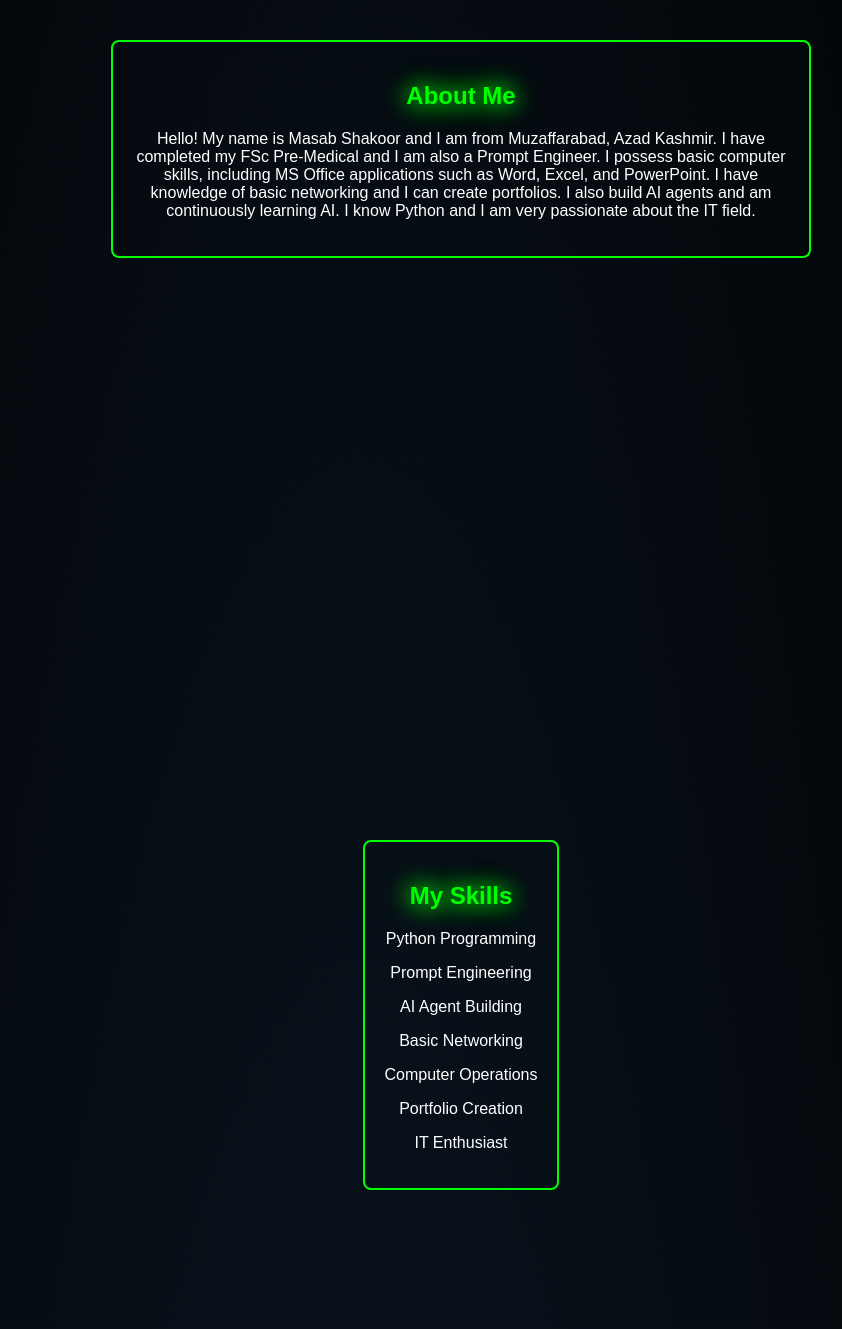
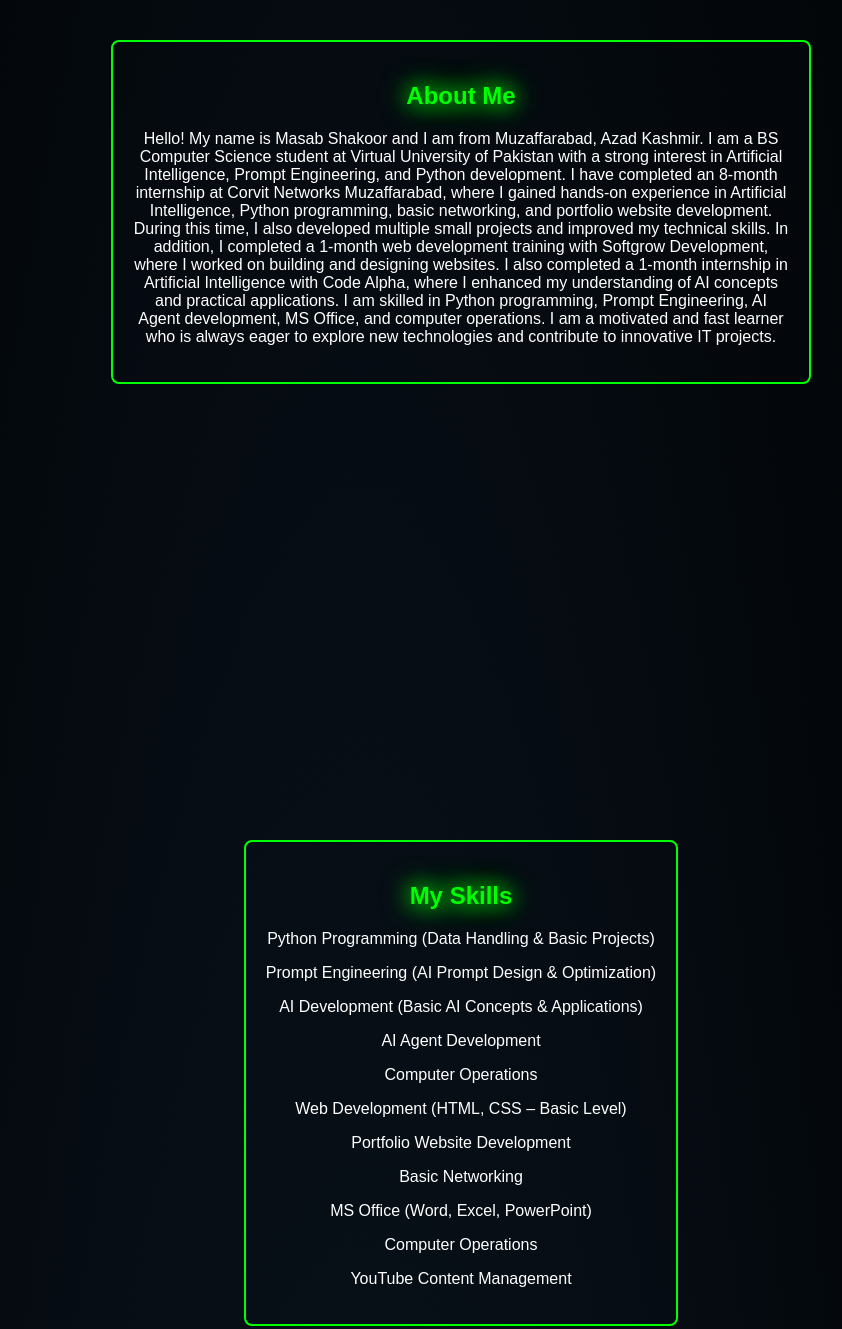
Before and after one commit to masabshakoor4-code/masab-shakoor-portfolio, a plain HTML site: page index.html in a window 1280 px wide. Shown: the part 840-2169 px from the top of the page, without its empty margins (279-1121 px from the left). Drawn offline with Linux system fonts and the light colour scheme.

Commit message:
Add files via upload

```diff
--- a/index.html
+++ b/index.html
@@ -236,7 +236,7 @@
   <a href="#profile" id="link-profile">Profile</a>
   <a href="#about" id="link-about">About Me</a>
   <a href="#skills" id="link-skills">Skills</a>
-  <a href="#certification" id="link-certification">Certification</a>
+  <a href="#certifications" id="link-certification">Certification</a>
   <a href="#contact" id="link-contact">Contact</a>
 </div>
 
@@ -248,7 +248,7 @@
   <div class="profile-name">Masab Shakoor</div>
   <div class="skills-box">
     <span style="color:white;">Hello! I am </span>
-    <span id="skill-text">FSc Gratuated</span>
+    <span id="skill-text">CS Studant</span>
   </div>
 </section>
 
@@ -256,30 +256,34 @@
   <div class="section-box">
     <h2>About Me</h2>
     <p>
-      Hello! My name is Masab Shakoor and I am from Muzaffarabad, Azad Kashmir.
-      I have completed my FSc Pre-Medical and I am also a Prompt Engineer.
-      I possess basic computer skills, including MS Office applications such as Word, Excel, and PowerPoint.
-      I have knowledge of basic networking and I can create portfolios.
-      I also build AI agents and am continuously learning AI.
-      I know Python and I am very passionate about the IT field.
-    </p>
+      Hello! My name is Masab Shakoor and I am from Muzaffarabad, Azad Kashmir.  I am a BS Computer Science student at Virtual University of Pakistan with a strong interest in Artificial Intelligence, Prompt Engineering, and Python development.
+
+I have completed an 8-month internship at Corvit Networks Muzaffarabad, where I gained hands-on experience in Artificial Intelligence, Python programming, basic networking, and portfolio website development. During this time, I also developed multiple small projects and improved my technical skills.
+
+In addition, I completed a 1-month web development training with Softgrow Development, where I worked on building and designing websites. I also completed a 1-month internship in Artificial Intelligence with Code Alpha, where I enhanced my understanding of AI concepts and practical applications.
+
+I am skilled in Python programming, Prompt Engineering, AI Agent development, MS Office, and computer operations. I am a motivated and fast learner who is always eager to explore new technologies and contribute to innovative IT projects.
   </div>
 </section>
 
 <section id="skills">
   <div class="section-box">
     <h2>My Skills</h2>
-    <p>Python Programming</p>
-    <p>Prompt Engineering</p>
-    <p>AI Agent Building</p>
+    <p>Python Programming (Data Handling & Basic Projects)</p>
+    <p>Prompt Engineering (AI Prompt Design & Optimization)</p>
+    <p>AI Development (Basic AI Concepts & Applications)</p>
+    <p>AI Agent Development</p>
+    <p>Computer Operations</p>
+    <p>Web Development (HTML, CSS – Basic Level)</p>
+    <p>Portfolio Website Development</p>
     <p>Basic Networking</p>
+    <p>MS Office (Word, Excel, PowerPoint)</p>
     <p>Computer Operations</p>
-    <p>Portfolio Creation</p>
-    <p>IT Enthusiast</p>
+    <p>YouTube Content Management</p>
   </div>
 </section>
 
-<section id="certification">
+<section id="certifications">
   <h2 id="cert-heading" style="margin-bottom:40px;">Certification</h2>
 
   <div class="cert-box">
@@ -292,6 +296,20 @@
     <h3>Basic Networking</h3>
   </div>
 
+  <div class="cert-box">
+  <img src="soft.jpeg" alt="Soft skills training" class="cert-img">
+  <h3>Soft skills training</h3>
+</div>
+
+<div class="cert-box">
+  <img src="python.jpeg" alt="introduction to python for defensive security" class="cert-img">
+  <h3>introduction to python for defensive security</h3>
+</div>
+
+<div class="cert-box">
+  <img src="ai.jpeg" alt="Certified Artificial Intelligence Security and Risk(CAISR)" class="cert-img">
+  <h3>Certified Artificial Intelligence Security and Risk(CAISR)</h3>
+</div>
   <div class="cert-box">
     <img src="cyber.jpeg" alt="Introduction to Cyber Security" class="cert-img">
     <h3>Introduction to Cyber Security</h3>
@@ -377,7 +395,7 @@
 sections.forEach(section => observer.observe(section));
 
 // Skills changing text
-const skillTexts = ["Prompt Engineer","IT Enthusiast","Computer Operator","Networking Learner","AI Agent Builder","Python Programmer","FSc Gratuated"];
+const skillTexts = ["Prompt Engineer","Tech Learner","Digital Content Creator","Frontend Developer ","IT Enthusiast","Computer Operator","IT Support Specialist ","AI Agent Builder","Python Programmer","CS Studant"];
 let skillIndex = 0;
 const skillElement = document.getElementById('skill-text');
 setInterval(()=>{
```
